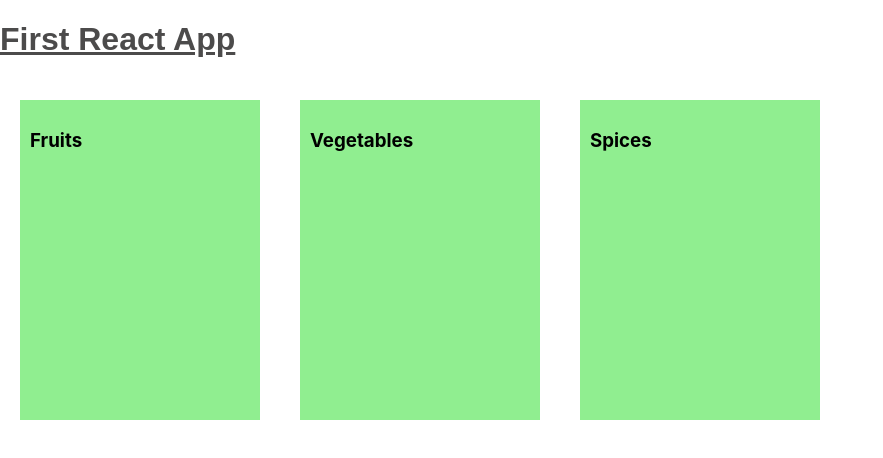
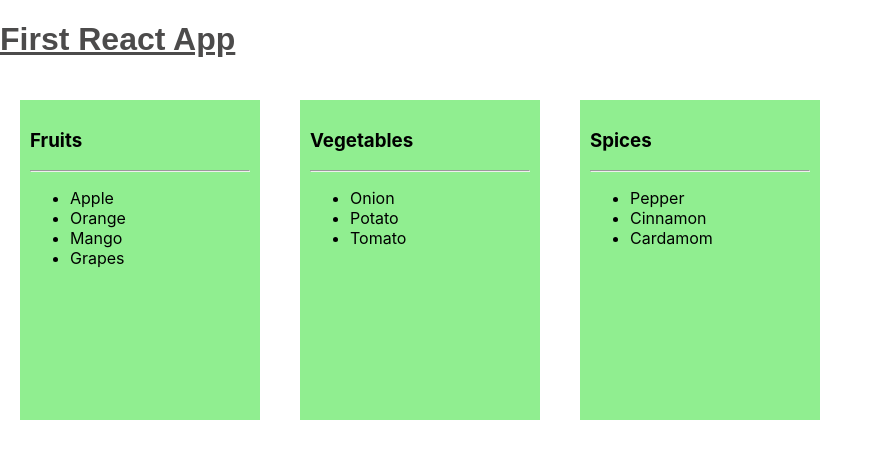
Before and after one commit to vinodh1988/react-app-june, a React (Create React App) app: page / in a window 1280 px wide. Shown: the top 458 px of the page, without its empty margins (0-883 px from the left). Built offline with nearby package versions, Linux system fonts and the light colour scheme.

Commit message:
array-commit

```diff
--- a/src/App.js
+++ b/src/App.js
@@ -1,14 +1,15 @@
 
 import './App.css';
 import Box from './Box';
+import {items} from './data/data'
 
 const App = ()=>{
   return (
     <div>
         <h1>First React App</h1>
-        <Box title="Fruits"></Box>
-        <Box title="Vegetables"></Box>
-        <Box title="Spices"></Box>
+        <Box title="Fruits" items={items[0]}></Box>
+        <Box title="Vegetables" items={items[1]}></Box>
+        <Box title="Spices" items={items[2]}></Box>
     </div>
   )
 }
--- a/src/Box.js
+++ b/src/Box.js
@@ -1,8 +1,12 @@
 
-const Box= ({title})=>{
+const Box= ({title,items})=>{
     return(
         <div className="box">
               <h3> {title} </h3>
+              <hr/>
+             <ul>
+             {items.map(x=><li key={x}>{x}</li>)}
+             </ul>
         </div>
     )
 }
--- /dev/null
+++ b/src/data/data.js
@@ -0,0 +1,5 @@
+export const items=[
+    ['Apple','Orange','Mango','Grapes'],
+    ['Onion','Potato','Tomato'],
+    ['Pepper','Cinnamon','Cardamom']
+];
```
